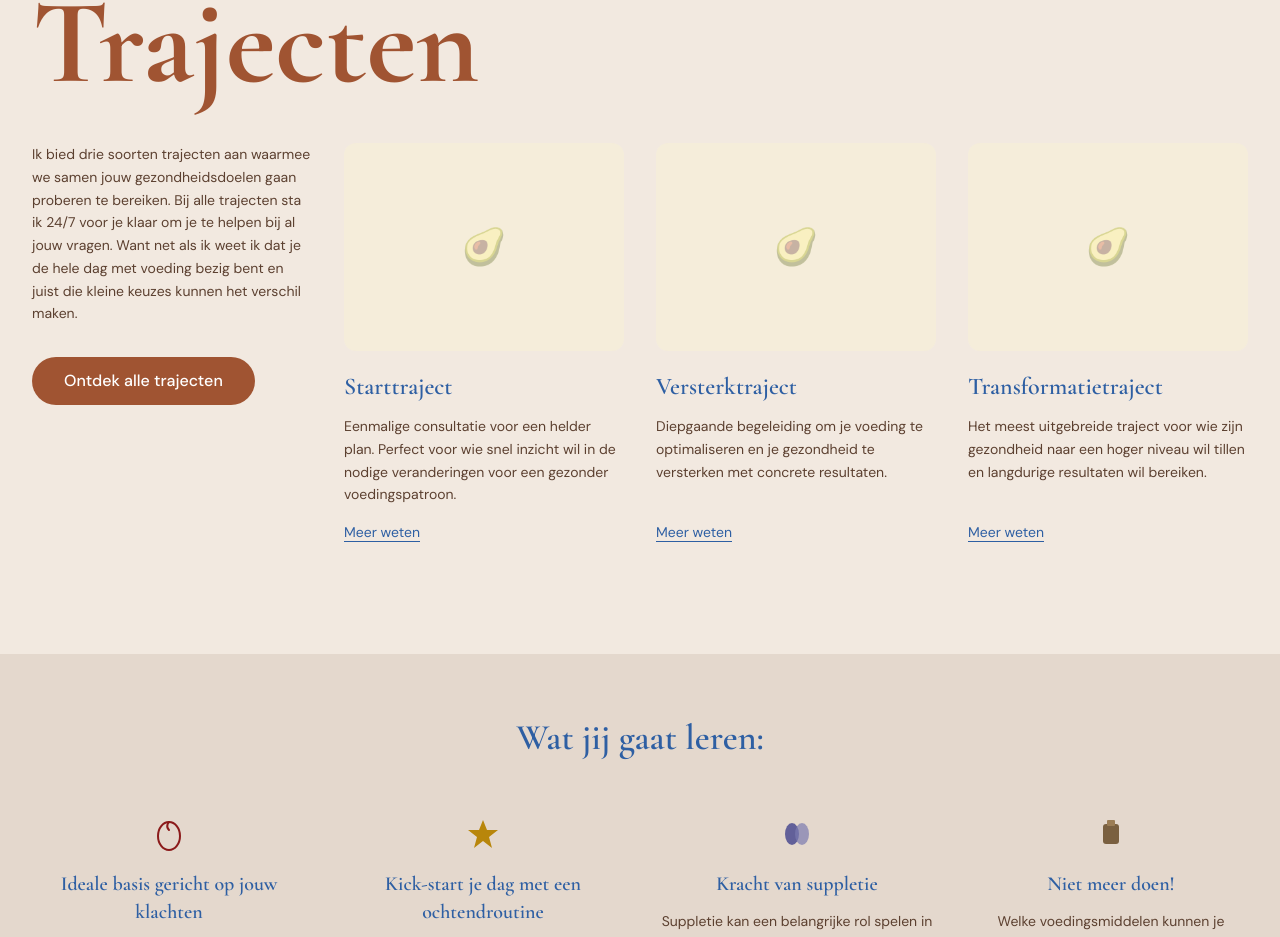
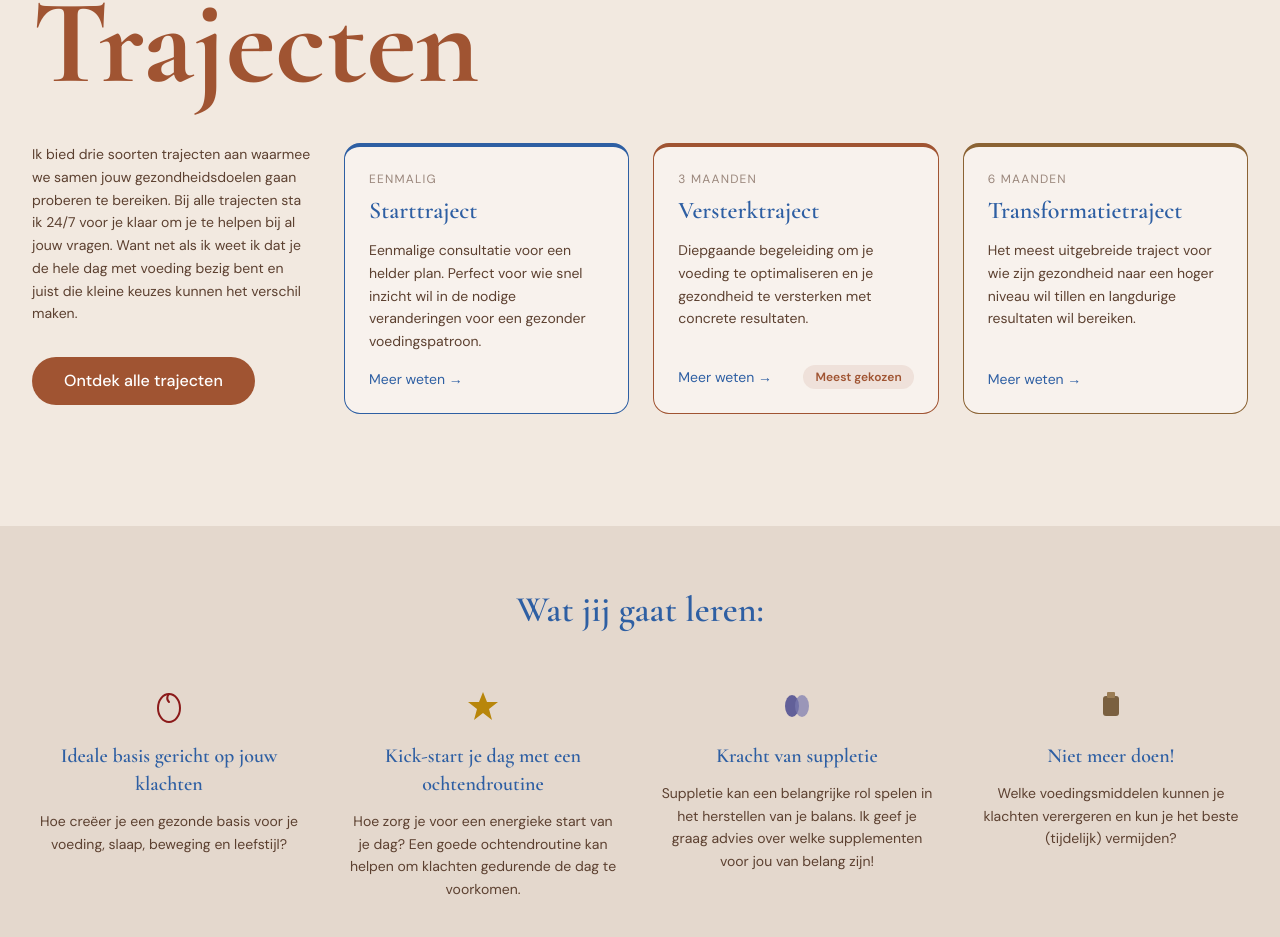
Before and after one commit to annafoods/annafoods, a Next.js app: page / in a window 1280 px wide. Shown: the part 1689-2626 px from the top of the page. Built offline with nearby package versions, Linux system fonts and the light colour scheme.

Commit message:
Trajecten cards hersteld op homepage

```diff
--- a/app/page.tsx
+++ b/app/page.tsx
@@ -194,24 +194,32 @@ export default function HomePage() {
               </Link>
             </div>
 
-            {/* Right: 3 cards with illustration */}
-            <div className="lg:col-span-3 grid grid-cols-1 sm:grid-cols-3 gap-8">
+            {/* Right: 3 cards */}
+            <div className="lg:col-span-3 grid grid-cols-1 sm:grid-cols-3 gap-6 items-stretch">
               {trajecten.map((t) => (
-                <div key={t.slug} className="flex flex-col">
-                  {/* Illustration placeholder */}
-                  <div className="h-52 rounded-xl mb-5 bg-[#f5edda] flex items-center justify-center">
-                    {/* Replace with: <Image src={`/images/${t.slug}.jpg`} alt={t.title} fill className="object-cover rounded-xl" /> */}
-                    <span className="text-4xl opacity-40">🥑</span>
-                  </div>
+                <div
+                  key={t.slug}
+                  className={`flex flex-col bg-white/40 rounded-2xl border border-beige-dark border-t-4 ${t.accent} p-6 hover:shadow-md transition-shadow`}
+                >
+                  <span className="font-body text-xs uppercase tracking-widest text-text-medium/60 mb-2">
+                    {t.tagline}
+                  </span>
                   <h3 className="font-heading text-2xl text-blue-accent font-semibold mb-3">
                     {t.title}
                   </h3>
                   <p className="font-body text-text-medium text-sm leading-relaxed flex-grow mb-4">
                     {t.description}
                   </p>
-                  <Link href="/trajecten" className="font-body text-blue-accent text-sm hover:underline underline underline-offset-4">
-                    Meer weten
-                  </Link>
+                  <div className="flex items-center justify-between mt-auto">
+                    <Link href="/trajecten" className="font-body text-blue-accent text-sm hover:underline">
+                      Meer weten →
+                    </Link>
+                    {t.featured && (
+                      <span className="inline-block bg-terracotta/10 text-terracotta text-xs font-body font-semibold px-3 py-1 rounded-full">
+                        Meest gekozen
+                      </span>
+                    )}
+                  </div>
                 </div>
               ))}
             </div>
```
